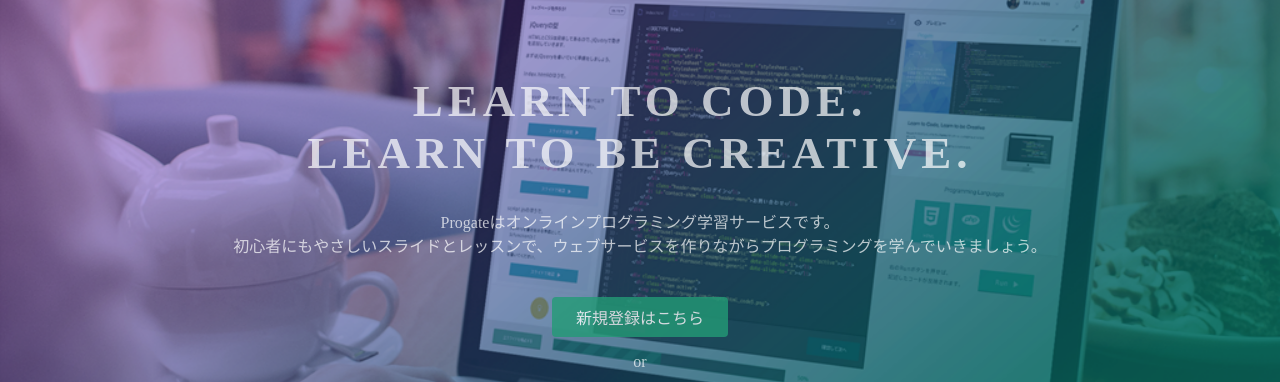
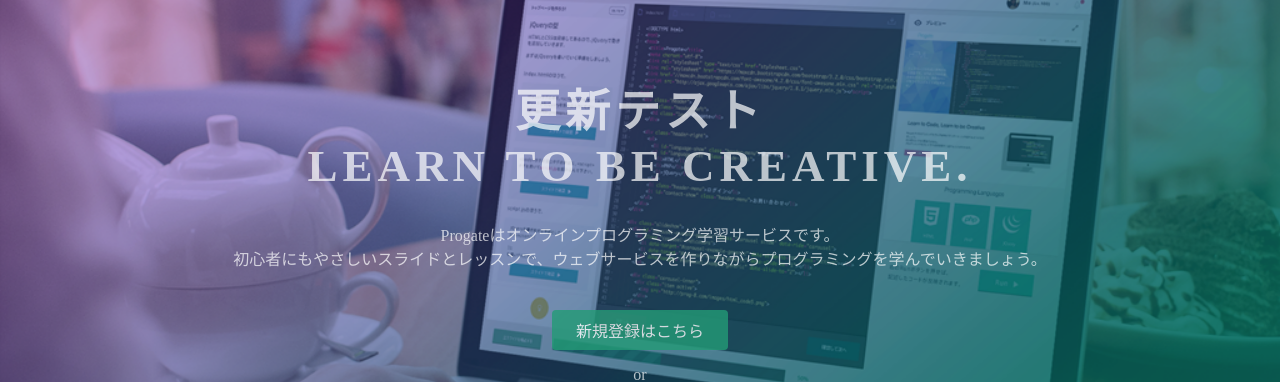
Before and after one commit to doichek/doichek.github.io, a plain HTML site: page index.html in a window 1280 px wide. Shown: the part 135-517 px from the top of the page. Drawn offline with Linux system fonts and the light colour scheme.

Commit message:
Update index.html

```diff
--- a/index.html
+++ b/index.html
@@ -23,7 +23,7 @@
   </header>
   <div class="top-wrapper">
     <div class="container">
-      <h1>LEARN TO CODE.<br>LEARN TO BE CREATIVE.</h1>
+      <h1>更新テスト<br>LEARN TO BE CREATIVE.</h1>
       <p>Progateはオンラインプログラミング学習サービスです。<br>初心者にもやさしいスライドとレッスンで、ウェブサービスを作りながらプログラミングを学んでいきましょう。</p>
       <div class="btn-wrapper">
         <a href="#" class="btn signup">新規登録はこちら</a>
```
